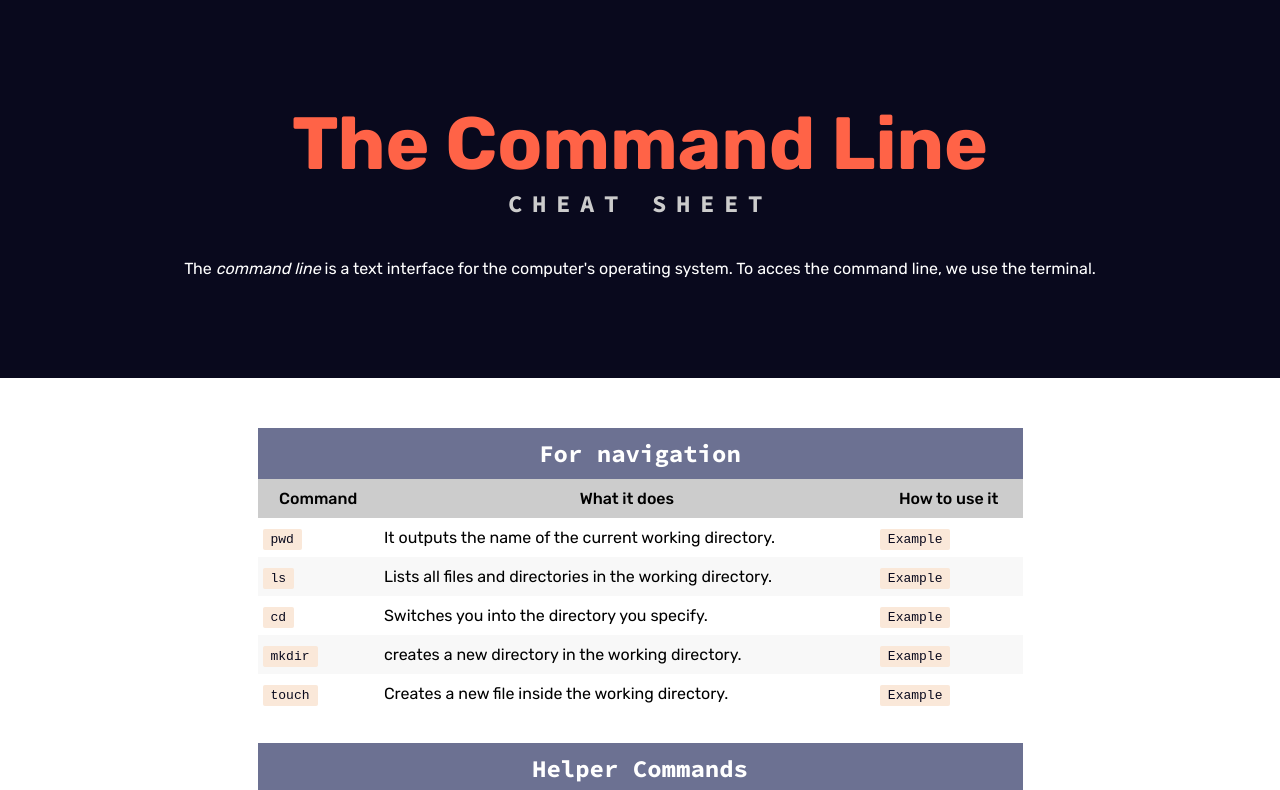
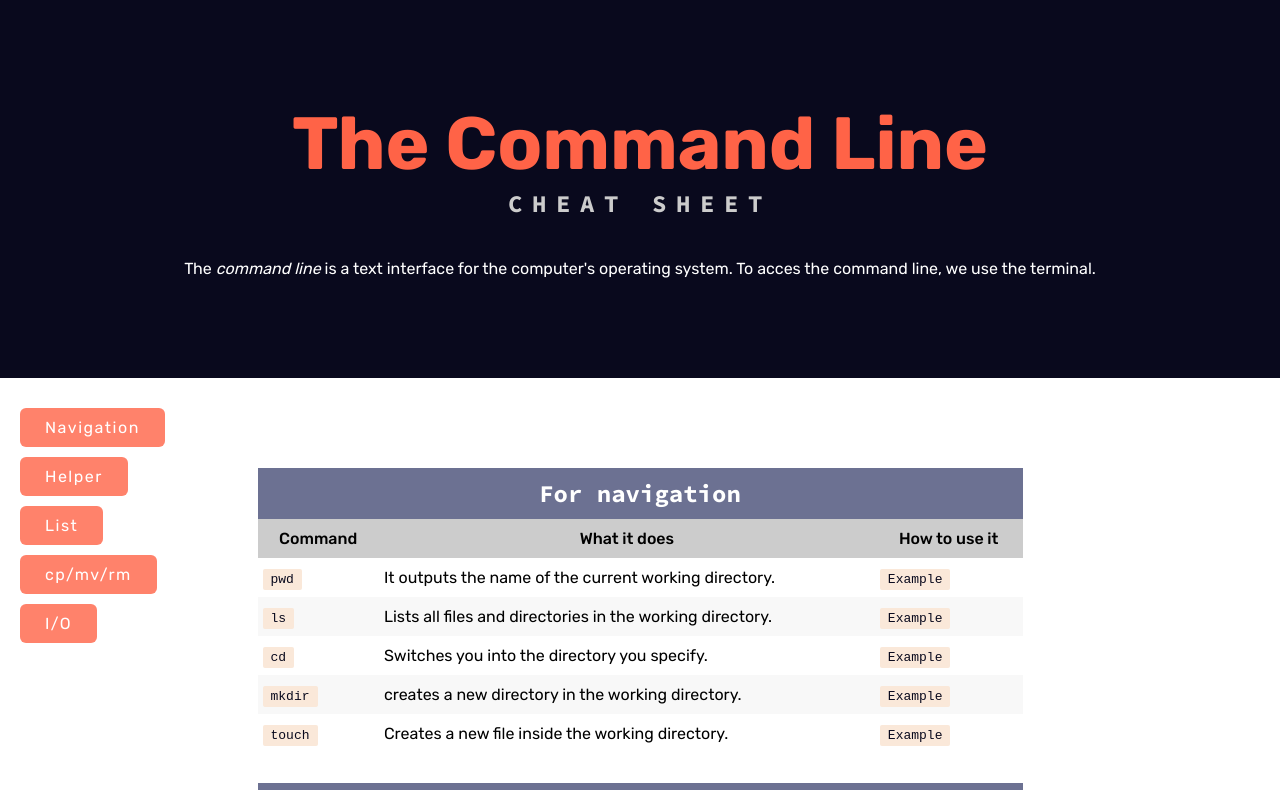
Before and after one commit to moshmoshca/command-line-cheatsheet, a plain HTML site: page index.html in a window 1280 px wide. Shown: the top 790 px of the page. Drawn offline with Linux system fonts and the light colour scheme.

Commit message:
added a menu and some layout updates

```diff
--- a/index.html
+++ b/index.html
@@ -10,16 +10,38 @@
 </head>
 <body>
     <header>
-        <div>
-            <h1 class="title">The Command Line</h1>
-            <p class="subtitle">Cheat Sheet</p>
-            <p class="summary">The <em>command line</em> is a text interface for the computer's operating system. To acces the command line, we use the terminal.</p>
+        <div class="header-container">
+            <div class="header-info">
+                <h1 class="title">The Command Line</h1>
+                <p class="subtitle">Cheat Sheet</p>
+                <p class="summary">The <em>command line</em> is a text interface for the computer's operating system. To acces the command line, we use the terminal.</p>
+            </div>
+            <nav>
+                <ul class="buttons">
+                    <li>
+                        <a href="#navigation">Navigation</a>
+                    </li>
+                    <li>
+                        <a href="#helper">Helper</a>
+                    </li>
+                    <li>
+                        <a href="#list">List</a>
+                    </li>
+                    <li>
+                        <a href="#copy">cp/mv/rm</a>
+                    </li>
+                    <li>
+                        <a href="#input-output">I/O</a>
+                    </li>
+                </ul>
+            </nav>
         </div>
+
     </header>
     <main>
         <!------------ First table (Navigation Commads) ----------->
         <article class="table">
-            <section class="navigation-tb">
+            <section id="navigation" class="navigation-tb">
                 <div class="table-title">
                     <h2>For navigation</h2>
                 </div>
@@ -122,7 +144,7 @@
         </article>
         <!------------ Helper commands (Navigation Commads) ----------->
         <article class="table">
-            <section class="helper-tb">
+            <section id="helper" class="helper-tb">
                 <div class="table-title">
                     <h2>Helper Commands</h2>
                 </div>
@@ -194,7 +216,7 @@
         </article>
         <!-- List Modifiers table -->
         <article class="table">
-            <section class="list-tb">
+            <section id="list" class="list-tb">
                 <div class="table-title">
                     <h2>List (<code class="command">ls</code>) modifiers</h2>
                     <p>options</p>
@@ -282,7 +304,7 @@
         </article>
         <!-- Copy, move, remove  -->
         <article class="table">
-            <section class="copy-tb">
+            <section id="copy" class="copy-tb">
                 <div class="table-title">
                     <h2>Copy, Move, and Remove</h2>
                 </div>
@@ -381,7 +403,7 @@
                     <p>Through redirection you can direct the input and output of a command to and from other files and programs, and chain commands together in a pipeline.</p>
                 </div>
             </section>
-            <section class="table">
+            <section id="input-output" class="table">
                 <div class="table-title">
                     <h2>Input and output (I/O) redirection</h2>
                 </div>
@@ -474,6 +496,7 @@
         <section class="sources">
             <div>
                 <ul>
+                    <li class="sources-title">Sources:</li>
                     <li>Codecademy</li>
                     <li>Some Youtube videos</li>
                 </ul>
--- a/style.css
+++ b/style.css
@@ -8,22 +8,29 @@ body {
 }
 
 /* Centering tables */
-.table, .navigation-tb, .helper-tb, .list-tb, .copy-tb {
+.table,
+.navigation-tb,
+.helper-tb,
+.list-tb,
+.copy-tb {
     width: 85%;
     margin: 0 auto;
     max-width: 900px;
 }
 
+.header-container {
+    margin-bottom: 90px;
+}
 
-/* Content styling */
 
-header {
+/* -------------Content styling------------------ */
+
+.header-info {
     text-align: center;
     padding: 100px;
     margin: 0 auto;
     background-color: #09091d;
     color: white;
-    margin-bottom: 50px;
 }
 
 .title {
@@ -40,6 +47,47 @@ header {
     letter-spacing: 0.4em;
 
     margin-bottom: 40px;
+}
+
+/* ---------- Navigation Menu fixed ------ */
+
+nav {
+    /* border: 1px solid red; */
+    width: 100%;
+    margin-top: 20px;
+
+    position: relative;
+}
+
+.buttons {
+    display: flex;
+    flex-direction: column;
+
+    margin: 20px;
+    /* gap: 0.8em; */
+
+    position: fixed;
+}
+
+.buttons li {
+    list-style: none;
+    margin-bottom: 30px;
+}
+
+.buttons li a {
+    padding: 10px 25px;
+    border-radius: 6px;
+    border-style: none;
+    /* border: 1px solid #09091d; */
+    opacity: 0.8;
+
+    background-color: tomato;
+    color: #fff;
+    font-family: 'Rubik', sans-serif;
+    font-size: 16px;
+    font-weight: 400;
+    letter-spacing: 1.5px;
+    text-decoration: none;
 }
 
 .command {
@@ -93,6 +141,14 @@ td {
 
 /* Section Redirecting */
 
+.table .segment {
+    text-align: center;
+    margin-bottom: 60px;
+}
+
+.table .segment h2 {
+    font-size: 35px;
+}
 
 /* Footer stuff */
 
@@ -102,3 +158,14 @@ td {
     color: white;
     background-color: #09091d;
 }
+
+.sources-title {
+    font-weight: 100;
+    font-size: 14px;
+    margin-bottom: 8px;
+}
+
+.sources li {
+    text-decoration: none;
+    list-style: none;
+}
```
